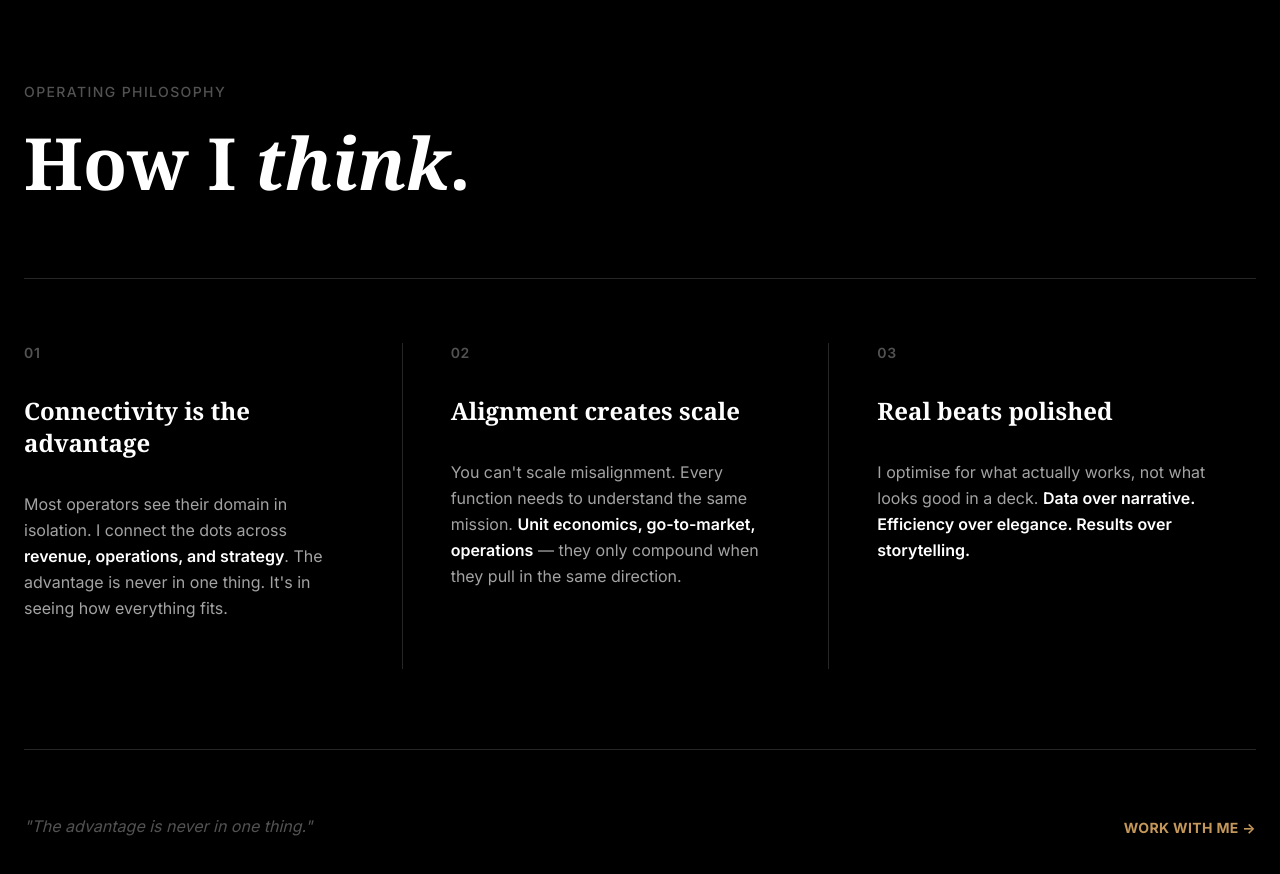
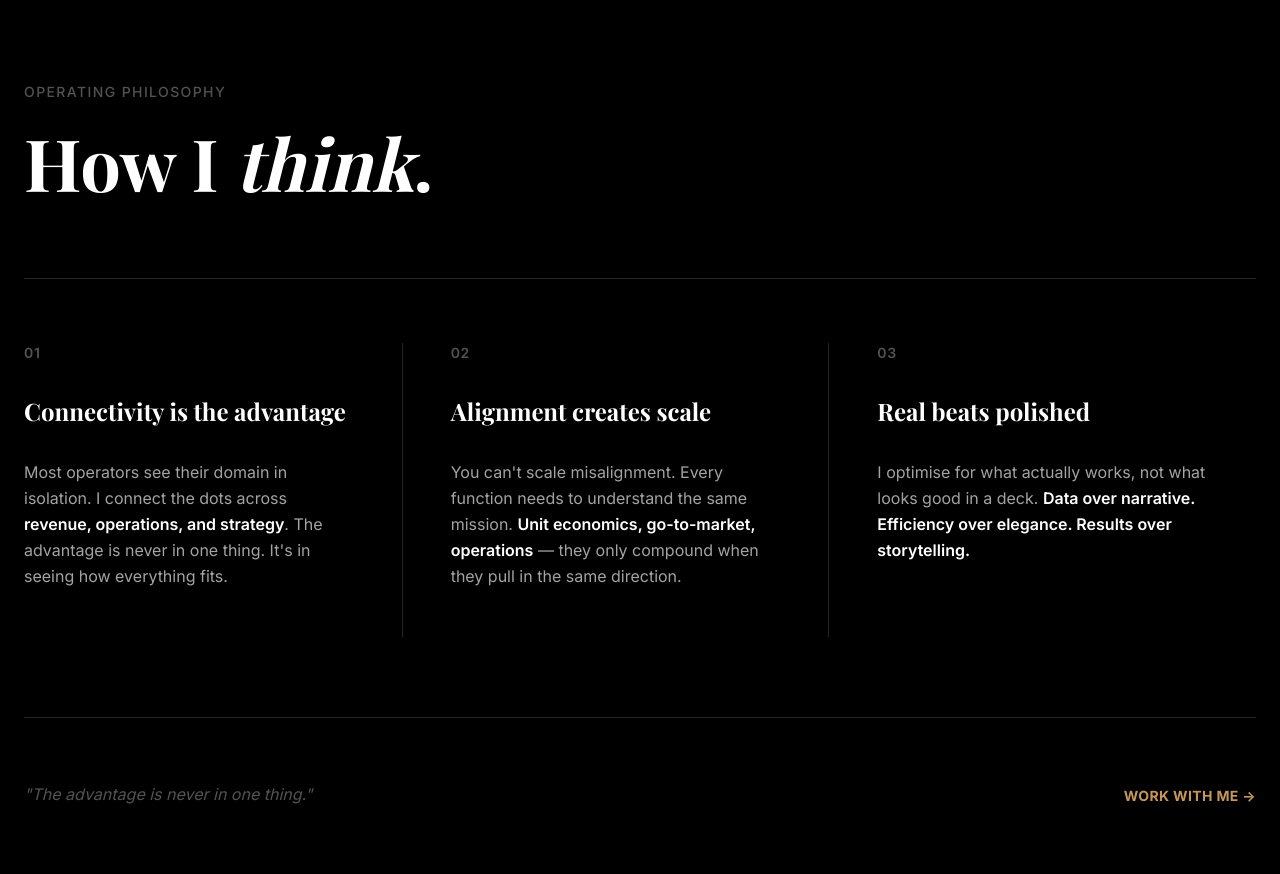
Before and after one commit to letsnavigatebmw/brandonmweaver, a React (Vite) app: page / in a window 1280 px wide. Shown: the part 5400-6274 px from the top of the page. Built offline with nearby package versions, Linux system fonts and the light colour scheme.

Commit message:
Add serif font (Playfair Display) to Tailwind config

```diff
--- a/tailwind.config.js
+++ b/tailwind.config.js
@@ -8,6 +8,7 @@ export default {
     extend: {
       fontFamily: {
         sans: ['Inter', '-apple-system', 'BlinkMacSystemFont', 'sans-serif'],
+        serif: ['Playfair Display', 'Georgia', 'serif'],
       },
     },
     colors: {
```
